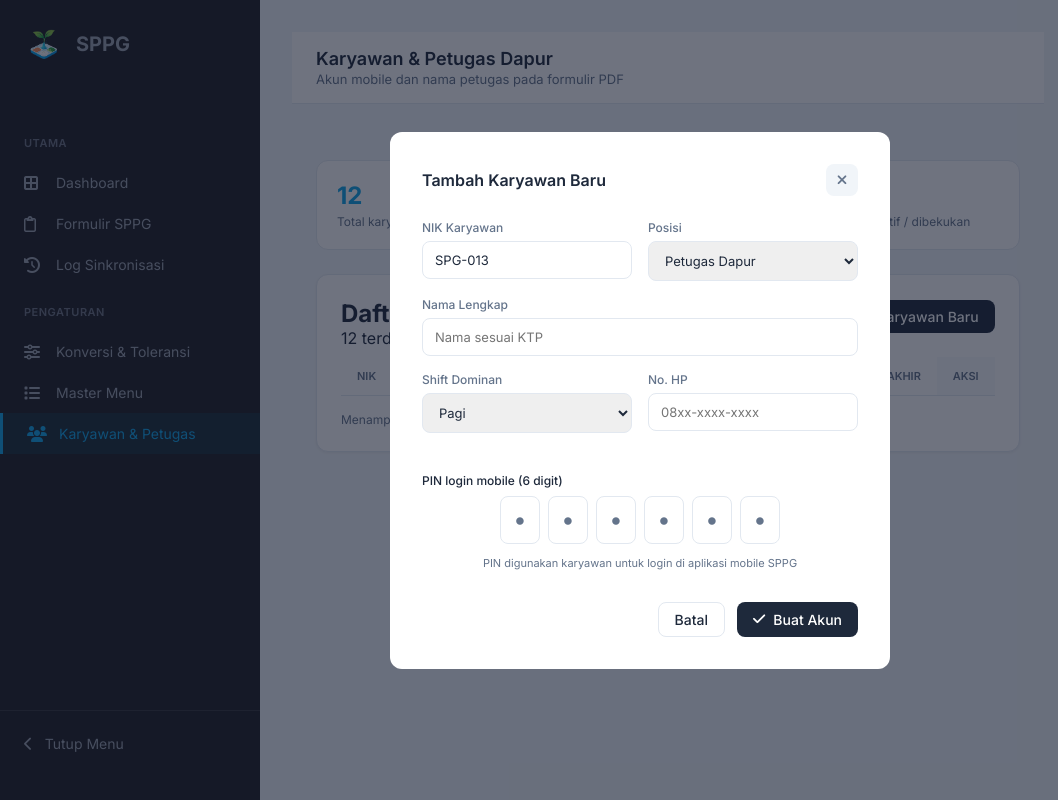
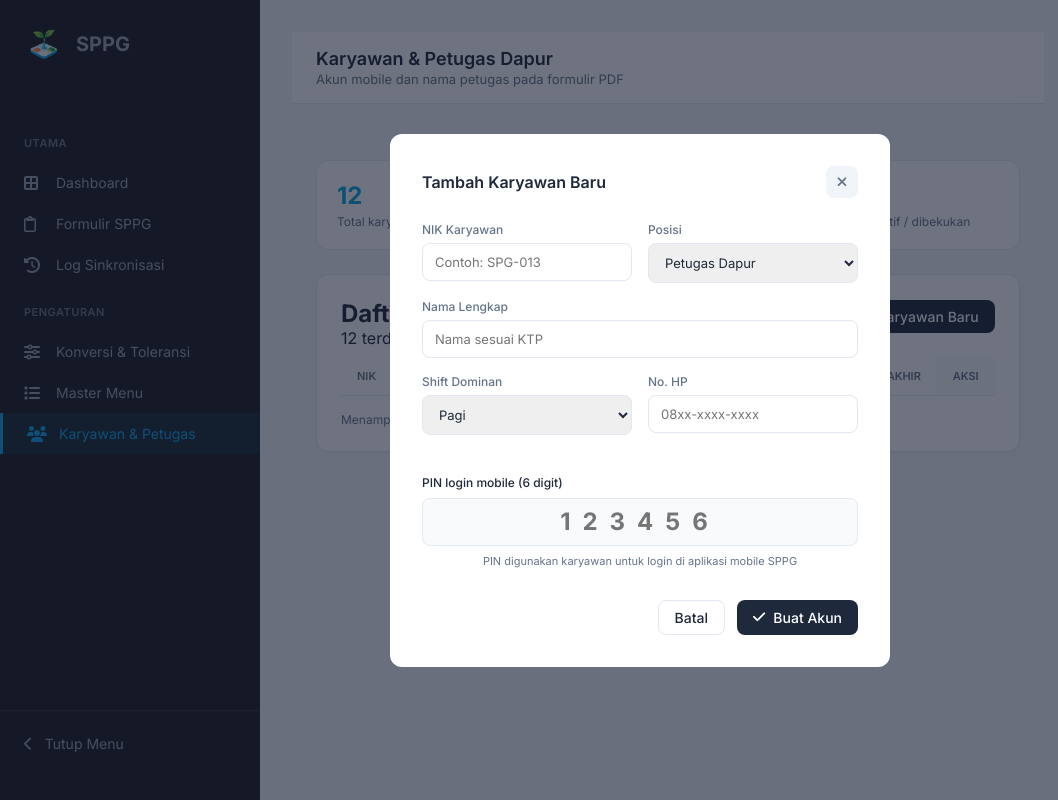
Before and after one commit to HenryPutra/sppg-dashboard, a Flask app: page /karyawan in a window 1280 px wide, after a click on "Tambah Karyawan Baru". Shown: the whole page, without its empty margins (0-1058 px from the left). Run offline with Flask 3, Linux system fonts and the light colour scheme; lists and menus that the app fills with data are empty.

Commit message:
Menambahkan fitur form Tambah Karyawan

```diff
--- a/app.py
+++ b/app.py
@@ -116,6 +116,35 @@ def master_menu():
 def karyawan():
     karyawans = Karyawan.query.all()
     return render_template('karyawan.html', karyawans=karyawans)
+
+@app.route('/api/karyawan/add', methods=['POST'])
+def add_karyawan():
+    try:
+        data = request.get_json()
+        if not data or not data.get('nik') or not data.get('nama'):
+            return jsonify({'status': 'error', 'message': 'NIK dan Nama wajib diisi'}), 400
+
+        # Cek apakah NIK sudah ada
+        existing = Karyawan.query.filter_by(nik=data['nik']).first()
+        if existing:
+            return jsonify({'status': 'error', 'message': 'NIK sudah terdaftar'}), 400
+
+        new_karyawan = Karyawan(
+            nik=data['nik'],
+            nama=data['nama'],
+            posisi=data.get('posisi', 'Petugas Dapur'),
+            shift_dominan=data.get('shift_dominan', 'Pagi'),
+            pin=data.get('pin', '123456'),
+            is_active=True,
+            last_login=None
+        )
+
+        db.session.add(new_karyawan)
+        db.session.commit()
+        return jsonify({'status': 'success', 'message': 'Karyawan berhasil ditambahkan'}), 201
+    except Exception as e:
+        db.session.rollback()
+        return jsonify({'status': 'error', 'message': str(e)}), 500
 
 # --- API ENDPOINTS UNTUK APLIKASI MOBILE (SIGIZA) ---
 
--- a/templates/karyawan.html
+++ b/templates/karyawan.html
@@ -128,14 +128,15 @@
             <button class="btn-close" onclick="document.getElementById('modalKaryawan').classList.remove('active')"><i class="fa-solid fa-xmark"></i></button>
         </div>
 
+        <form id="formTambahKaryawan">
             <div class="grid-2-form">
                 <div class="form-group-modal">
                     <label>NIK Karyawan</label>
-                <input type="text" class="form-control-modal" value="SPG-013">
+                    <input type="text" id="inputNik" class="form-control-modal" placeholder="Contoh: SPG-013" required>
                 </div>
                 <div class="form-group-modal">
                     <label>Posisi</label>
-                <select class="form-control-modal">
+                    <select id="inputPosisi" class="form-control-modal">
                         <option>Petugas Dapur</option>
                         <option>Pengawas Gizi</option>
                         <option>Koordinator</option>
@@ -145,13 +146,13 @@
 
             <div class="form-group-modal">
                 <label>Nama Lengkap</label>
-            <input type="text" class="form-control-modal" placeholder="Nama sesuai KTP">
+                <input type="text" id="inputNama" class="form-control-modal" placeholder="Nama sesuai KTP" required>
             </div>
 
             <div class="grid-2-form">
                 <div class="form-group-modal">
                     <label>Shift Dominan</label>
-                <select class="form-control-modal">
+                    <select id="inputShift" class="form-control-modal">
                         <option>Pagi</option>
                         <option>Siang</option>
                         <option>Sore</option>
@@ -159,27 +160,66 @@
                 </div>
                 <div class="form-group-modal">
                     <label>No. HP</label>
-                <input type="text" class="form-control-modal" placeholder="08xx-xxxx-xxxx">
+                    <input type="text" id="inputHp" class="form-control-modal" placeholder="08xx-xxxx-xxxx">
                 </div>
             </div>
 
             <div style="margin-top: 24px; margin-bottom: 24px;">
                 <div style="font-size: 12px; font-weight: 500; color: var(--text-main); margin-bottom: 8px;">PIN login mobile (6 digit)</div>
-            <div class="pin-boxes">
-                <div class="pin-box">•</div>
-                <div class="pin-box">•</div>
-                <div class="pin-box">•</div>
-                <div class="pin-box">•</div>
-                <div class="pin-box">•</div>
-                <div class="pin-box">•</div>
-            </div>
-            <div style="text-align: center; font-size: 11px; color: var(--text-muted);">PIN digunakan karyawan untuk login di aplikasi mobile SPPG</div>
+                <input type="text" id="inputPin" class="form-control-modal" placeholder="123456" maxlength="6" pattern="\d{6}" style="letter-spacing: 12px; text-align: center; font-size: 24px; font-weight: bold; height: 48px; background: #f8fafc;" required>
+                <div style="text-align: center; font-size: 11px; color: var(--text-muted); margin-top: 8px;">PIN digunakan karyawan untuk login di aplikasi mobile SPPG</div>
             </div>
 
             <div style="display: flex; justify-content: flex-end; gap: 12px; margin-top: 32px;">
-            <button class="btn btn-outline" onclick="document.getElementById('modalKaryawan').classList.remove('active')">Batal</button>
-            <button class="btn btn-primary"><i class="fa-solid fa-check"></i> Buat Akun</button>
+                <button type="button" class="btn btn-outline" onclick="document.getElementById('modalKaryawan').classList.remove('active')">Batal</button>
+                <button type="submit" class="btn btn-primary"><i class="fa-solid fa-check"></i> Buat Akun</button>
+            </div>
+        </form>
     </div>
 </div>
-</div>
+
+<script>
+document.getElementById('formTambahKaryawan').addEventListener('submit', function(e) {
+    e.preventDefault();
+
+    const data = {
+        nik: document.getElementById('inputNik').value,
+        nama: document.getElementById('inputNama').value,
+        posisi: document.getElementById('inputPosisi').value,
+        shift_dominan: document.getElementById('inputShift').value,
+        pin: document.getElementById('inputPin').value
+    };
+
+    // Disable button to prevent double submit
+    const btnSubmit = this.querySelector('button[type="submit"]');
+    const originalText = btnSubmit.innerHTML;
+    btnSubmit.innerHTML = '<i class="fa-solid fa-spinner fa-spin"></i> Menyimpan...';
+    btnSubmit.disabled = true;
+
+    fetch('/api/karyawan/add', {
+        method: 'POST',
+        headers: {
+            'Content-Type': 'application/json'
+        },
+        body: JSON.stringify(data)
+    })
+    .then(response => response.json())
+    .then(result => {
+        if (result.status === 'success') {
+            alert(result.message);
+            window.location.reload();
+        } else {
+            alert('Gagal: ' + result.message);
+            btnSubmit.innerHTML = originalText;
+            btnSubmit.disabled = false;
+        }
+    })
+    .catch(error => {
+        console.error('Error:', error);
+        alert('Terjadi kesalahan sistem.');
+        btnSubmit.innerHTML = originalText;
+        btnSubmit.disabled = false;
+    });
+});
+</script>
 {% endblock %}
```
Lines whose indentation alone changed are shown as unchanged.
